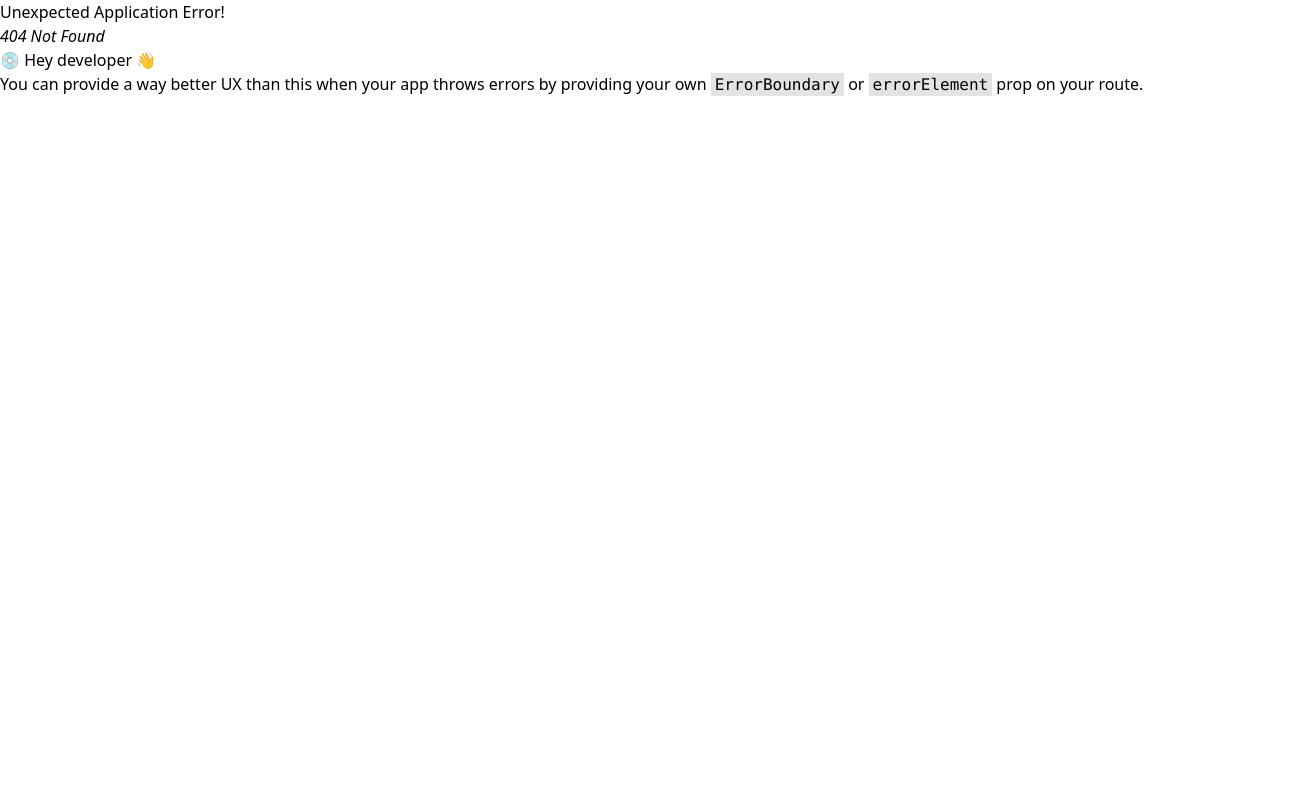
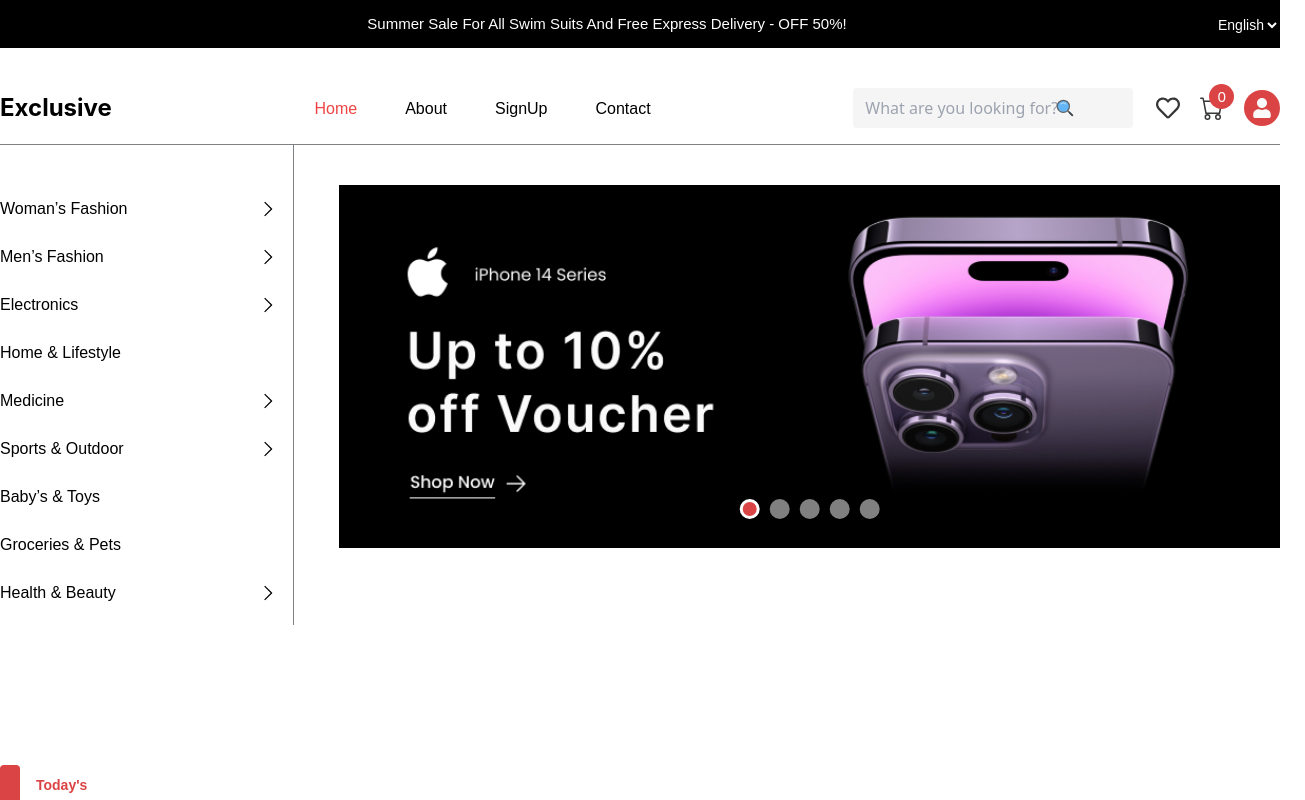
Before and after one commit to BeeJoy-1/Exclusive_E-commerce, a React (Vite) app: page /Home in a window 1280 px wide. Before the commit this address had no page. Shown: the top 800 px of the page, 1305 px wide, since content can reach past the window. Built offline with nearby package versions, Linux system fonts and the light colour scheme; no server answers.

Commit message:
did the layout part

```diff
--- a/src/App.jsx
+++ b/src/App.jsx
@@ -6,11 +6,18 @@
   RouterProvider,
 } from "react-router-dom";
 import Home from "./pages/Home/Home";
+import RootLayout from "./components/RootLayout/RootLayout";
 
 const router = createBrowserRouter(
   createRoutesFromElements(
     <Route>
-      <Route path="/" element={<Home />}></Route>
+      <Route path="/" element={<RootLayout />}>
+        <Route index element={<Home />}></Route>
+        <Route path="/Home" element={<Home />}></Route>
+        <Route path="/About" element={"aSd"}></Route>
+        <Route path="/Contact" element={"asd"}></Route>
+        <Route path="/Signup" element={"sda"}></Route>
+      </Route>
     </Route>
   )
 );
--- a/src/components/RootLayout/NavBar/Navbar.jsx
+++ b/src/components/RootLayout/NavBar/Navbar.jsx
@@ -67,7 +67,7 @@
                       isPending
                         ? " text-black text-[16px] font-normal font-poppins"
                         : isActive
-                        ? " bg-red-500 text-[16px] font-normal font-poppins"
+                        ? " text-red-500 text-[16px] font-normal font-poppins"
                         : "text-black text-[16px] font-normal font-poppins"
                     }
                   >
--- a/src/components/RootLayout/RootLayout.jsx
+++ b/src/components/RootLayout/RootLayout.jsx
@@ -1,7 +1,18 @@
 import React from "react";
+import Header from "./Header/Header";
+import Navbar from "./NavBar/Navbar";
+import Footer from "./Footer/Footer";
+import { Outlet } from "react-router-dom";
 
 const RootLayout = () => {
-  return <div>RootLayout</div>;
+  return (
+    <div>
+      <Header />
+      <Navbar />
+      <Outlet />
+      <Footer />
+    </div>
+  );
 };
 
 export default RootLayout;
--- a/src/pages/Home/Home.jsx
+++ b/src/pages/Home/Home.jsx
@@ -13,8 +13,6 @@
 const Home = () => {
   return (
     <div>
-      <Header />
-      <Navbar />
       <Banner />
       <FlashSale />
       <Catagory />
```
